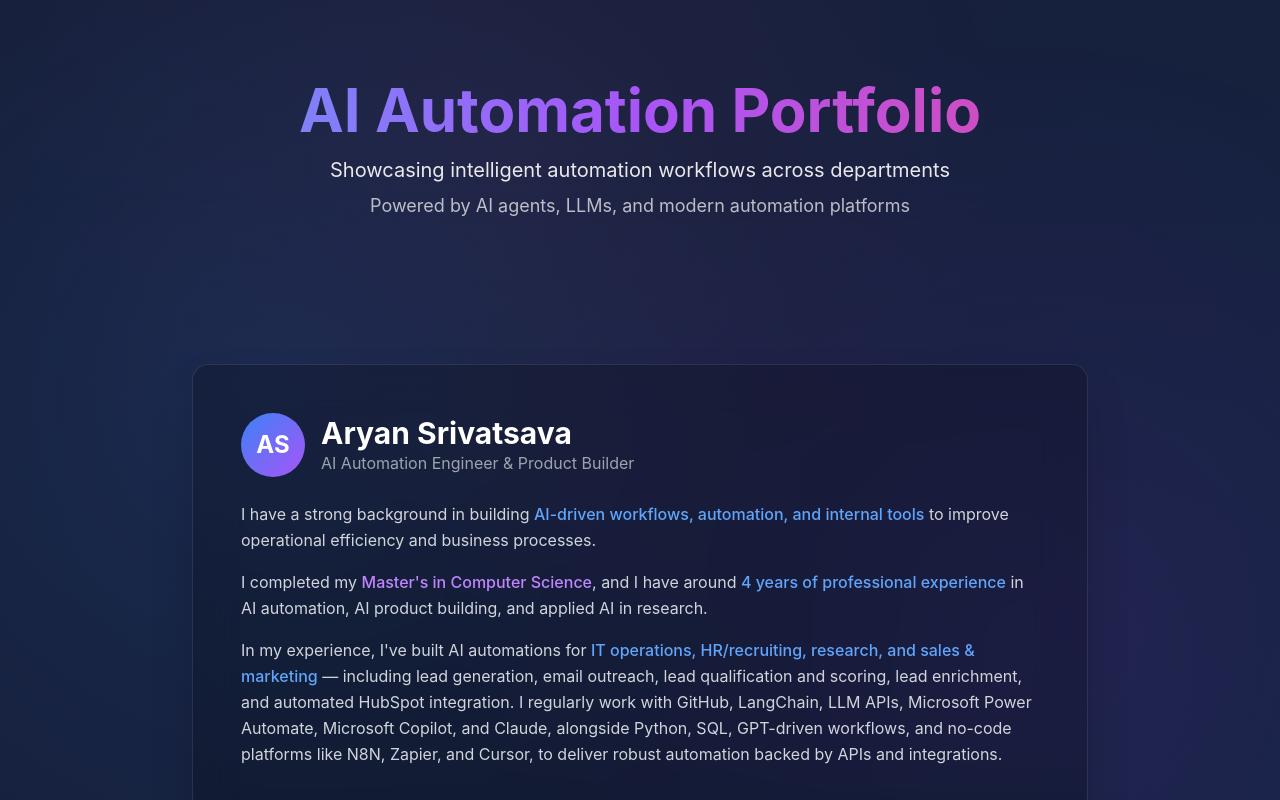
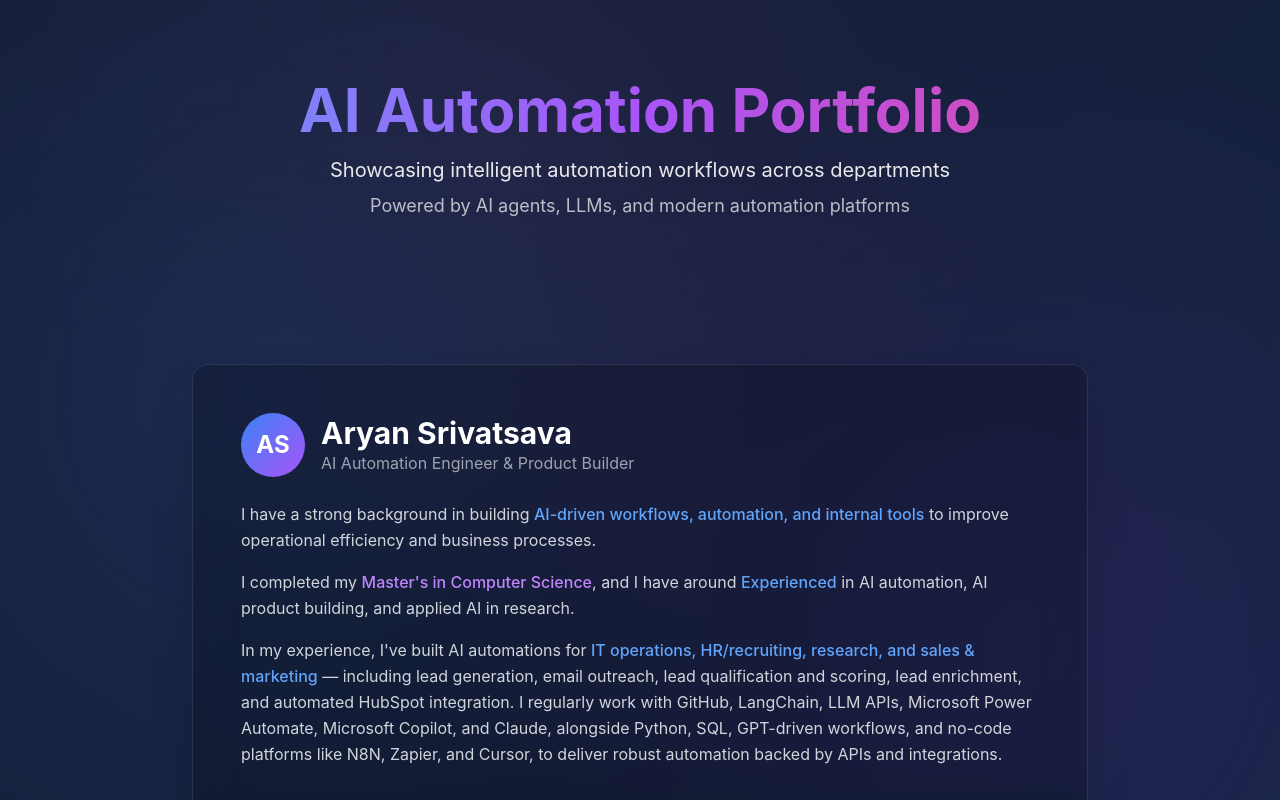
Before and after one commit to ARYANSRIVATSAVA/portfolio-aryan, a Next.js app: page / in a window 1280 px wide. Shown: the top 800 px of the page. Built offline with nearby package versions, Linux system fonts and the light colour scheme.

Commit message:
Update page.tsx

```diff
--- a/app/page.tsx
+++ b/app/page.tsx
@@ -37,7 +37,7 @@ export default function Home() {
               </p>
 
               <p>
-                I completed my <span className="text-purple-400 font-medium">Master's in Computer Science</span>, and I have around <span className="text-blue-400 font-medium">4 years of professional experience</span> in AI automation, AI product building, and applied AI in research.
+                I completed my <span className="text-purple-400 font-medium">Master's in Computer Science</span>, and I have around <span className="text-blue-400 font-medium"> Experienced</span> in AI automation, AI product building, and applied AI in research.
               </p>
 
               <p>
```
